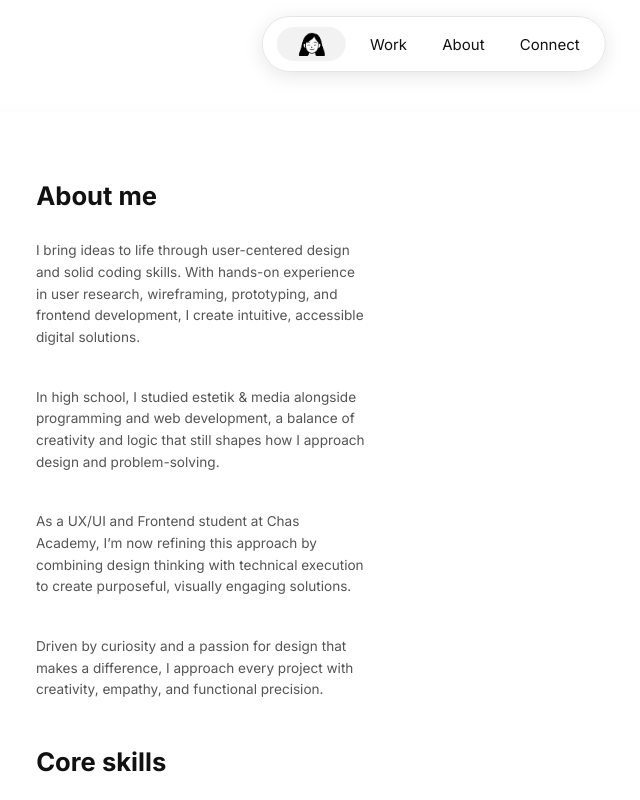
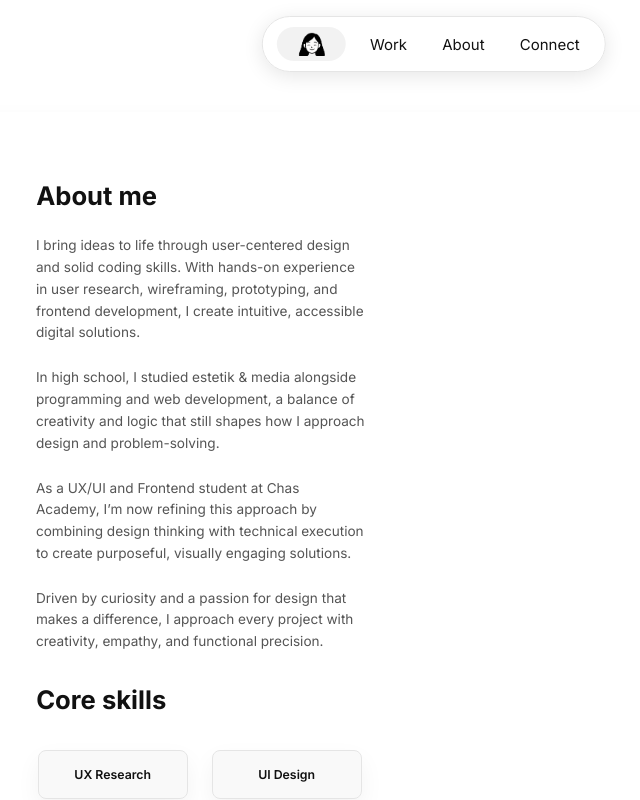
Before and after one commit to desjohnsen/portfolio, a React (Vite) app: page /about in a window 1280 px wide. Shown: the top 800 px of the page, without its empty margins (206-846 px from the left). Built offline with nearby package versions, Linux system fonts and the light colour scheme.

Commit message:
style: reduce spacing between About section paragraphs

```diff
--- a/src/styles/About.css
+++ b/src/styles/About.css
@@ -44,7 +44,7 @@
 .about-title {
   font-size: 1.5rem;
   font-weight: 700;
-  margin-bottom: 1rem;
+  margin-bottom: 0.7rem;
   text-align: center;
 }
 
@@ -52,7 +52,7 @@
   font-size: 0.77rem;
   color: var(--gray-text);
   line-height: 1.6;
-  margin-bottom: 1.5rem;
+  margin-bottom: 0.6rem;
   max-width: 30.8ch;
   text-align: left;
   margin-left: auto;
```
